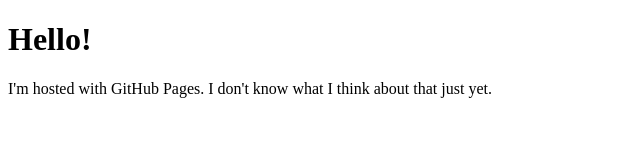
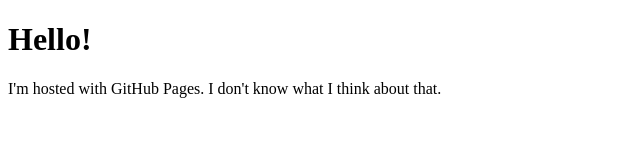
Before and after one commit to Vikingo47/Vikingo47.github.io, a plain HTML site: page index.html in a window 1280 px wide. Shown: the full height of the page, 0-640 px from the left. Drawn offline with Linux system fonts and the light colour scheme.

Commit message:
Update index.html

```diff
--- a/index.html
+++ b/index.html
@@ -2,6 +2,6 @@
 <html>
 <body>
 <h1>Hello!</h1>
-<p>I'm hosted with GitHub Pages. I don't know what I think about that just yet.</p>
+<p>I'm hosted with GitHub Pages. I don't know what I think about that.</p>
 </body>
 </html>
```
